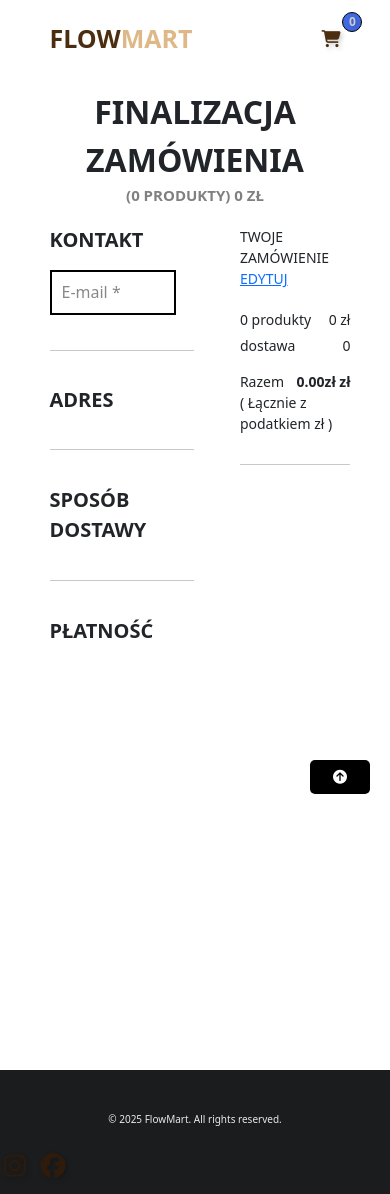
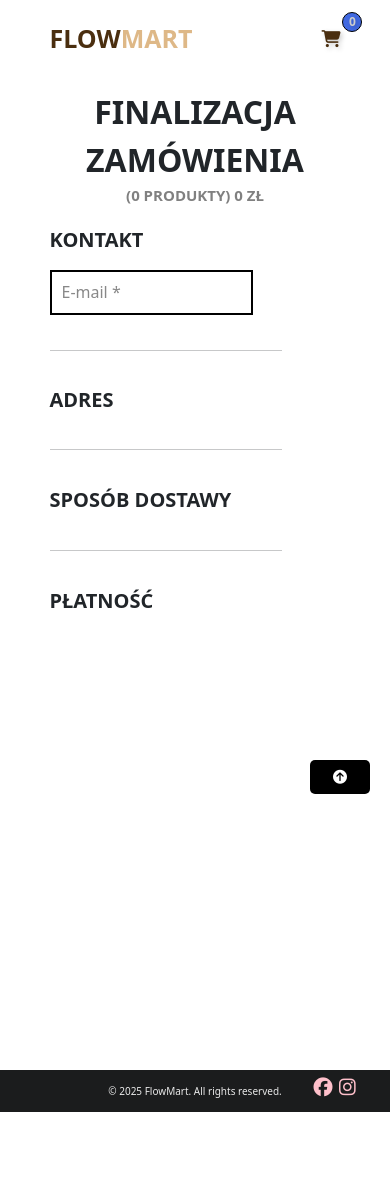
Before and after one commit to JJ99Wrocc/Ring4U, a React (Create React App) app: page /FLOWMART/order-finalization in a window 390 px wide. After the commit the page ends 1112 px from the top, so only its background shows below. Built offline with nearby package versions, Linux system fonts and the light colour scheme.

Commit message:
Rozwiązanie konfliktów po pull

```diff
--- a/src/App.js
+++ b/src/App.js
@@ -2,7 +2,6 @@ import React from "react";
 import { BrowserRouter, Routes, Route } from "react-router-dom";
 import 'aos/dist/aos.css';
 import 'bootstrap/dist/css/bootstrap.min.css';
-
 import Navbar from "./components/Navbar";
 import Footer from "./components/Footer";
 import Header from "./components/Home";
@@ -17,7 +16,6 @@ import OrderFinalization from "./components/OrderFinalization";
 import PrivacyPolicy from "./components/PrivacyPolicy";
 import OrderProvider from "./components/OrderContext";
 
-// Layout z Navbar, Discount, CartAddedProduct i Footer, który owija dzieci (children)
 function LayoutWithNavAndFooter({ children }) {
   return (
     <>
@@ -30,7 +28,7 @@ function LayoutWithNavAndFooter({ children }) {
   );
 }
 
-// Definicja wszystkich tras aplikacji
+
 function AppRoutes() {
   return (
     <Routes>
--- a/src/components/Footer.js
+++ b/src/components/Footer.js
@@ -4,24 +4,24 @@ import '../css/index.css';
 
 const Footer = () => {
     return (
-        <footer className="ui inverted vertical segment Copy-right" >
+        <footer className="ui inverted vertical segment " >
             <div className="ui container">
-                <div className="ui stackable grid middle aligned">
-                    <div className="four wide column"></div>
-                    <div className="eight wide column center aligned">
+
+
+                    <div >
                         <p className="Copy-right">© {new Date().getFullYear()} FlowMart. All rights reserved.</p>
                     </div>
-                    <div className="four wide column right aligned">
+                    <div  style={{position: "relative"}} >
 
-                            <a href="https://www.instagram.com/jj99flex/"><i className="fa-brands fa-instagram look "></i></a>
-                            <a href="https://www.facebook.com/jachimon.esang"><i className="fa-brands fa-facebook look" style={{marginLeft: '15px'}}></i></a>
+                            <a href="https://www.instagram.com/jj99flex/"><i className="fa-brands fa-instagram  "></i></a>
+                            <a href="https://www.facebook.com/jachimon.esang"><i className="fa-brands fa-facebook " style={{marginLeft: '15px'}}></i></a>
                             <a href="#">
                    <i className="fa-solid fa-circle-arrow-up fixed-box" ></i>
                             </a>
 
                     </div>
                 </div>
-            </div>
+
         </footer>
     );
 }
--- a/src/components/OrderFinalization.js
+++ b/src/components/OrderFinalization.js
@@ -123,7 +123,7 @@ const OrderFinalization = () => {
         <OrderFinalizationRightBox />
       </div>
 
-      <Footer className="order-finalization-footer" />
+      <Footer />
     </div>
   );
 };
--- a/src/components/OrderFinalizationRightBox.js
+++ b/src/components/OrderFinalizationRightBox.js
@@ -20,7 +20,7 @@ const OrderFinalizationRightBox = () => {
       }
       const shipping = shippingPrice();
     return(
-        <div className="right-order-finalization-box">
+        <div className="right-order-finalization-box hide-above768">
                 <div>TWOJE ZAMÓWIENIE <Link to="/payment">EDYTUJ</Link></div>
                 <div className="order-summary">
                     <div>{selectedCount} produkt{selectedCount !== 1 ? 'y' : ''}</div>
--- a/src/components/Payment.js
+++ b/src/components/Payment.js
@@ -1,5 +1,4 @@
 import React, { useContext } from "react";
-import { useNavigate } from "react-router-dom";
 import { CartContext } from "./CartContext";
 import Footer from "./Footer";
 import Navbar from "./Navbar";
@@ -11,13 +10,16 @@ const Payment = () => {
   return (
     <div >
       <Navbar />
-      <main className="main-content">
-             {selectedProducts.length === 0 ? <PaymentEmptyCart /> : <PaymentWithProduct />}
-      </main>
-      <Footer />
+      <div className="siema">
 
 
+{selectedProducts.length === 0 ? <PaymentEmptyCart /> : <PaymentWithProduct />}
 
+
+      </div>
+
+
+      <Footer />
 
     </div>
   );
--- a/src/components/Products.js
+++ b/src/components/Products.js
@@ -9,7 +9,7 @@ const Product = () => {
   const [productToAdd, setProductToAdd] = useState(null);
 
   const handleButtonClick = (product) => {
-    addProduct(product); // <- tutaj używamy logiki z amount
+    addProduct(product);
     setProductToAdd(product);
     setVisible(true);
   };
--- a/src/components/discount.js
+++ b/src/components/discount.js
@@ -6,7 +6,7 @@ const Discount = () => {
         <div  className="discount">
             <div className="discount-img">
                    <p    className="zoom-loop">ODBIERZ 10% ZNIŻKI</p>
-                   <i className="fa-solid fa-arrow-right-long  arrow-in-right-corner  " style={{fontSize: '22px'}}></i>
+                   <i  className="fa-solid fa-arrow-right-long  arrow-in-right-corner  " style={{fontSize: '22px'}}></i>
             </div>
          </div>
     )
--- a/src/css/index.css
+++ b/src/css/index.css
@@ -3,14 +3,6 @@ html,body {
     position: relative;
     height: 100%;
   }
-
-
-  footer {
-    position: sticky  ;
-    bottom: 0;
-    width: 100%;
-  }
-
 
   #nav {
     position: fixed;
@@ -20,8 +12,8 @@ html,body {
     height: 150px;
     background-color: #DEB887;
     z-index: 1000;
+  }
 
-  }
   .ui.header.nav-title, .nav-title-span,.look,.header-button,.header-text, .product h5,
   .product p,
   .product button, .zoom-loop, .product-add{
@@ -37,7 +29,7 @@ html,body {
   , .product-box-total-cost,.burger-dropdown,.header-button,.heder-button-shadow,.arrow-in-right-corner, .fa-x,.product-added-cost
   , .product-title,.product-right-button2,.product-name,.product-img,.product-price,.payment-left,.close,.payment-accept-box,.segment-img
   ,.segment-product-name,.segment-product-price,.amount-box,.payment-right,.total-cost,.order-circle,.order-segment-name,.order-product-count
-  ,.order-product-price, .order-finalization-footer,.delivery-flag
+  ,.order-product-price, .delivery-flag,.fa-instagram,.fa-facebook
   {
     position: absolute;
   }
@@ -47,6 +39,23 @@ html,body {
     background-repeat: no-repeat;
   }
 
+.Copy-right{
+  text-align: center;
+}
+.fa-facebook{
+  right: 20px;
+}
+.fa-instagram{
+  right: 50px;
+}
+.fa-instagram,.fa-facebook{
+  color: pink;
+  font-size: 20px;
+  top: -20px
+}
+.fa-instagram:hover,.fa-facebook:hover{
+  color: #F0D8B0;
+}
 .look{
     color: #2F1B0C;
     text-decoration: none;
@@ -452,7 +461,6 @@ right: 30px;}
   position: relative;
   display: flex;
   padding-top: 150px;
-  min-height: 100vh;
   flex-wrap: wrap;
 }
 .payment-left{
@@ -585,7 +593,7 @@ font-weight: bold;
   position: relative;
   top: 150px;
   left: 150px;
-  height: 100vh;
+  min-height: 100vh;
 }
   .Payment-empty-p{
   padding: 20px 0;
@@ -773,9 +781,7 @@ left: 85%;
   width: 80%;
   margin: 35px 0;
 }
-.order-finalization-footer{
-  bottom: 0;
-}
+
 .checkbox-box{
   width: 20px;
   height: 20px;
@@ -949,6 +955,15 @@ left: 85%;
     top: 280px;
     padding-left: 15px;
     font-size: 12px;
+  }
+  .fa-instagram,.fa-facebook{
+    font-size: 19px;
+  }
+  .fa-facebook{
+    right: 33px;
+  }
+  .fa-instagram{
+    right: 10px;
   }
 }
 @media (min-width:450px) and (max-width: 568px){
@@ -1187,6 +1202,15 @@ left: 85%;
       left: 5px;
       height: 105px;
       width: 105px}
+      .hide-above768{
+        display: none;
+      }
+      .order-box2{
+        display: block;
+      }
+      .beyond768{
+        height: 100vh;
+      }
           }
           @media(max-width:992px){
             .ui.inverted.vertical.segment .Copy-right{
@@ -1300,6 +1324,7 @@ left: 85%;
     .order-segment{
       height: 150px;
     }
+
     }
 
     @media(max-width:670px){
@@ -1408,10 +1433,7 @@ left: 85%;
       background-size: cover;
       width: 100%;
     }
-
-
-
-    .payment, .segment-product-price{
+   .payment, .segment-product-price{
       left: 440px;
     }
   }
```
